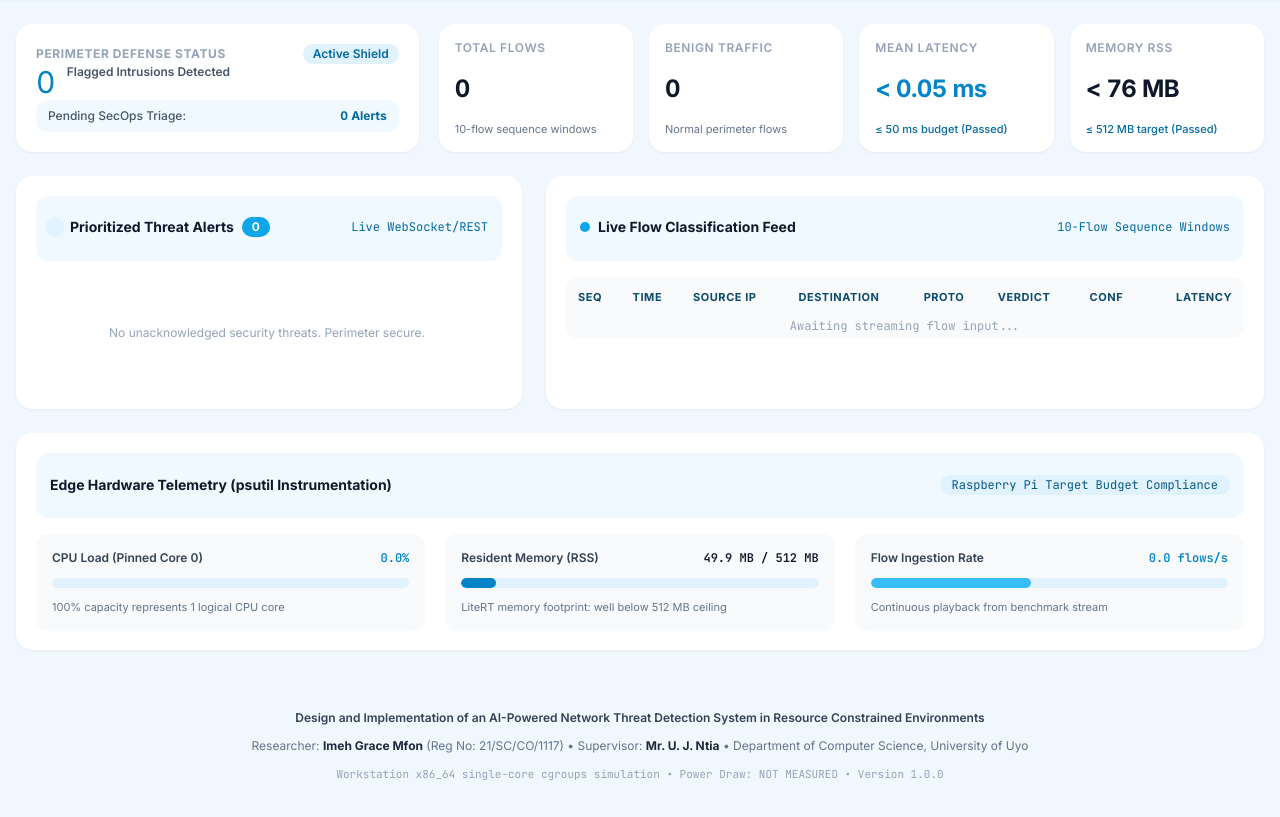
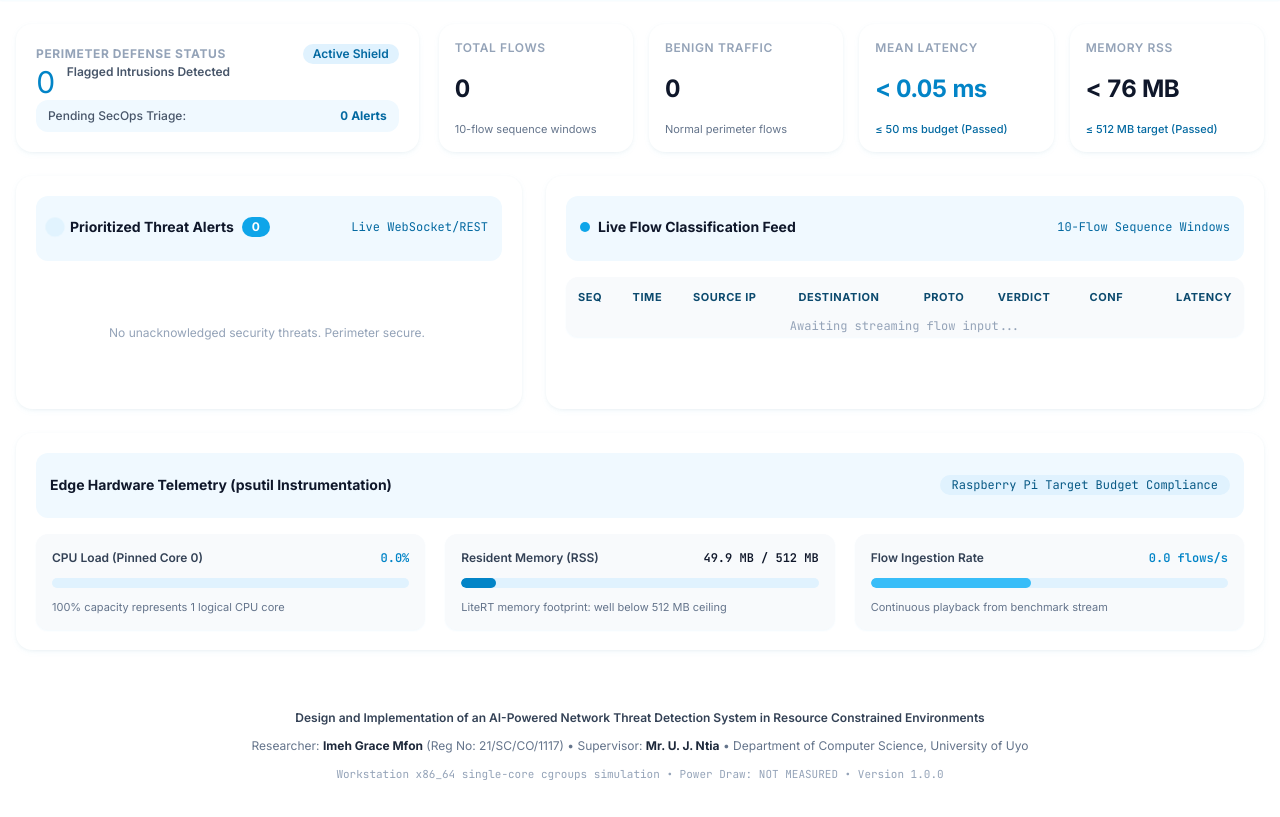
Before and after one commit to VickkiMars/threat-detect, a Flask app: page / in a window 1280 px wide. Shown: the part 143-960 px from the top of the page. Run offline with Flask 3, Linux system fonts and the light colour scheme; data that the repository does not hold is empty.

Commit message:
style(ui): set general background to pure white with refined elevation

```diff
--- a/src/dashboard/static/css/dashboard.css
+++ b/src/dashboard/static/css/dashboard.css
@@ -6,7 +6,7 @@
 
 :root {
   color-scheme: light;
-  --bg-canvas: #f0f7ff;
+  --bg-canvas: #ffffff;
   --bg-surface: #ffffff;
   --bg-surface-subtle: #f8fafc;
   --bg-sky-50: #f0f9ff;
@@ -149,7 +149,7 @@ code, kbd, samp, pre {
 .pr-1 { padding-right: 0.25rem; }
 
 /* Surfaces & Backgrounds */
-.bg-canvas { background-color: #f0f7ff; }
+.bg-canvas { background-color: #ffffff; }
 .bg-white { background-color: #ffffff; }
 .bg-white\/90 { background-color: rgba(255, 255, 255, 0.9); }
 .bg-slate-50 { background-color: #f8fafc; }
@@ -214,9 +214,9 @@ code, kbd, samp, pre {
 
 /* Clean Borderless Elevation (Light Mode) */
 .shadow-xs { box-shadow: 0 1px 2px 0 rgba(14, 165, 233, 0.05); }
-.shadow-sm { box-shadow: 0 1px 3px 0 rgba(15, 23, 42, 0.05), 0 1px 2px -1px rgba(15, 23, 42, 0.03); }
-.shadow-md { box-shadow: 0 4px 6px -1px rgba(14, 165, 233, 0.08), 0 2px 4px -2px rgba(15, 23, 42, 0.04); }
-.shadow-lg { box-shadow: 0 10px 15px -3px rgba(14, 165, 233, 0.1), 0 4px 6px -4px rgba(15, 23, 42, 0.04); }
+.shadow-sm { box-shadow: 0 2px 8px -2px rgba(14, 165, 233, 0.08), 0 1px 4px -1px rgba(15, 23, 42, 0.06); }
+.shadow-md { box-shadow: 0 8px 16px -4px rgba(14, 165, 233, 0.12), 0 2px 6px -2px rgba(15, 23, 42, 0.06); }
+.shadow-lg { box-shadow: 0 12px 20px -4px rgba(14, 165, 233, 0.15), 0 4px 8px -3px rgba(15, 23, 42, 0.05); }
 
 /* Transitions & Interactivity */
 .transition-all { transition-property: all; transition-timing-function: cubic-bezier(0.4, 0, 0.2, 1); }
```
